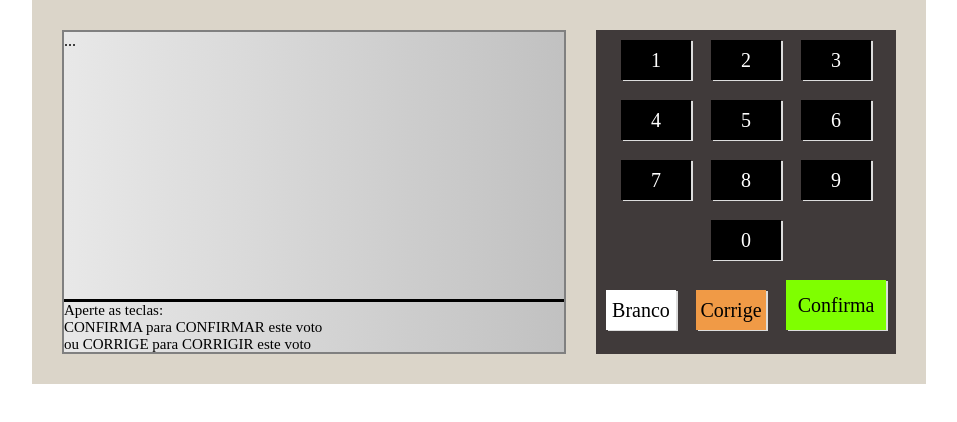
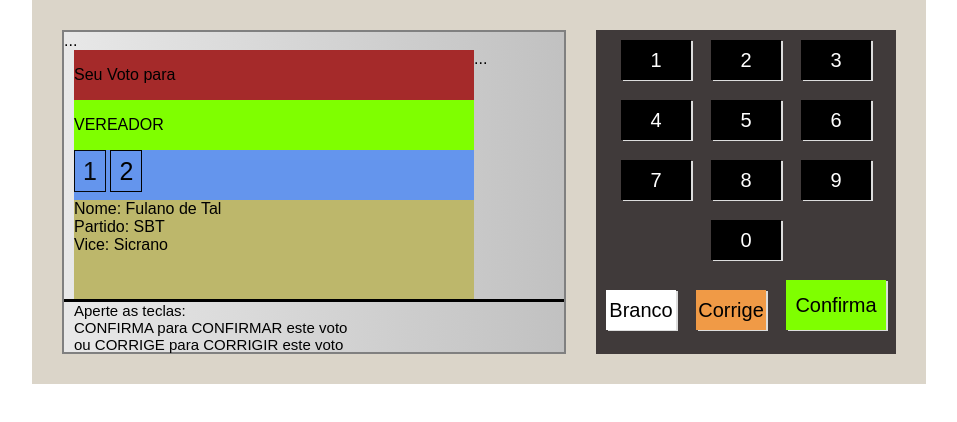
Before and after one commit to PauloSGM/urna_eletronica, a plain HTML site: page index.html in a window 1280 px wide. Shown: the whole page, without its empty margins (161-1118 px from the left). Drawn offline with Linux system fonts and the light colour scheme.

Commit message:
pequena animação nos números

```diff
--- a/css/urna_eletronica.css
+++ b/css/urna_eletronica.css
@@ -1,8 +1,15 @@
+@keyframes pisca{
+    0% { opacity: 0.2;}
+    50% { opacity: 1;}
+    100% { opacity: 0.2;}
+}
+
 body {
     margin: 0;
     display: flex;
     justify-content: center;
     align-items: ;
+    font-family: Arial, Helvetica, sans-serif;
 }
 
 .urna {
@@ -60,13 +67,63 @@ box-shadow: 2px 1px 0px gainsboro
     width: 100px;
     height: 50px;
 }
-
-.d-1{
+.d1{
     flex: 1;
+    display: flex;
+}
+.d1-l{
+padding-left: 10px;
+flex: 1;
+display: flex;
+flex-direction: column;
 }
 
-.d-2{
+.d1-r{
+width: 90px;
+}
+
+.d1-1{
+    height: 50px;
+    display: flex;
+    align-items: center;
+    background-color: brown;
+}
+.d1-2{
+    height: 50px;
+    background-color: chartreuse;
+    display: flex;
+    align-items: center;
+}
+.d1-3{
+
+    height: 50px;
+    background-color: cornflowerblue;}
+
+.numeros{
+    display: inline-block;
+    width: 30px;
+    height: 40px;
+    border: 1px solid black;
+    text-align: center;
+    line-height: 40px;
+    font-size: 25px;
+}
+
+.d1-4{
+    flex: 1;
+    background-color: darkkhaki;
+}
+
+.d2{
 height: 50px;
 font-size: 15px;
 border-top: solid black;
+padding-left: 10px;
 }
+
+.pisca{
+
+    animation-name: pisca;
+    animation-duration: 1.5s;
+    animation-iteration-count: infinite;
+}
--- a/index.html
+++ b/index.html
@@ -10,8 +10,32 @@
 <body>
     <div class="urna">
         <div class="tela">...
-<div class="d-1"></div>
-<div class="d-2">Aperte as teclas: <br/>CONFIRMA para CONFIRMAR este voto<br/>ou CORRIGE para CORRIGIR este voto</div>
+<div class="d1">
+    <div class="d1-l">
+
+    <div class="d1-1"><span>Seu Voto para</span></div>
+    <div class="d1-2"><span>VEREADOR</span></div>
+    <div class="d1-3">
+<div class="numeros pisca">1</div>
+<div class="numeros">2</div>
+
+
+    </div>
+    <div class="d1-4">
+        Nome: Fulano de Tal <br>
+        Partido: SBT <br>
+        Vice: Sicrano <br>
+    </div>
+
+
+
+
+
+    </div>
+    <div class="d1-r">...</div>
+
+</div>
+<div class="d2">Aperte as teclas: <br/>CONFIRMA para CONFIRMAR este voto<br/>ou CORRIGE para CORRIGIR este voto</div>
         </div>
 
         <div class="teclado">
```
